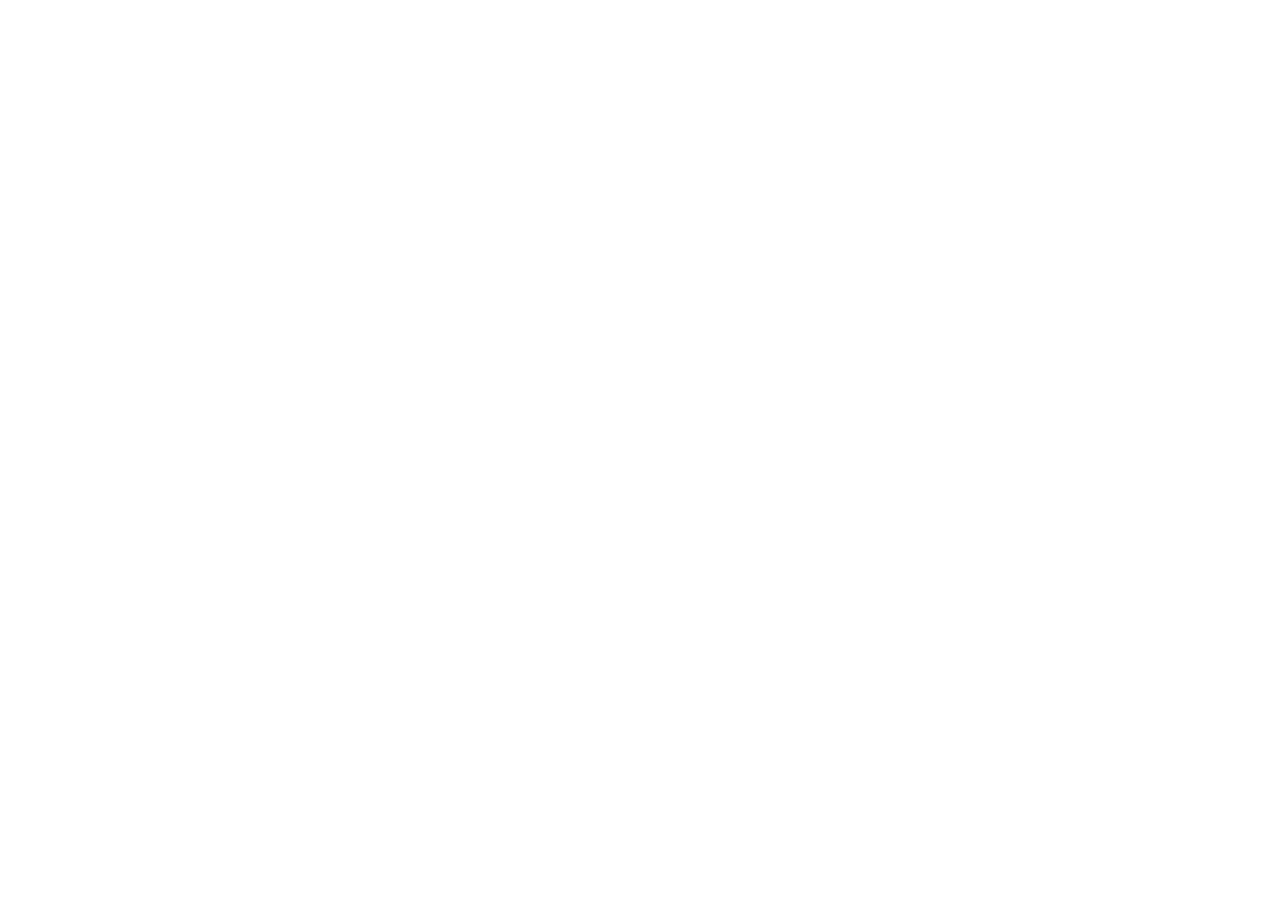
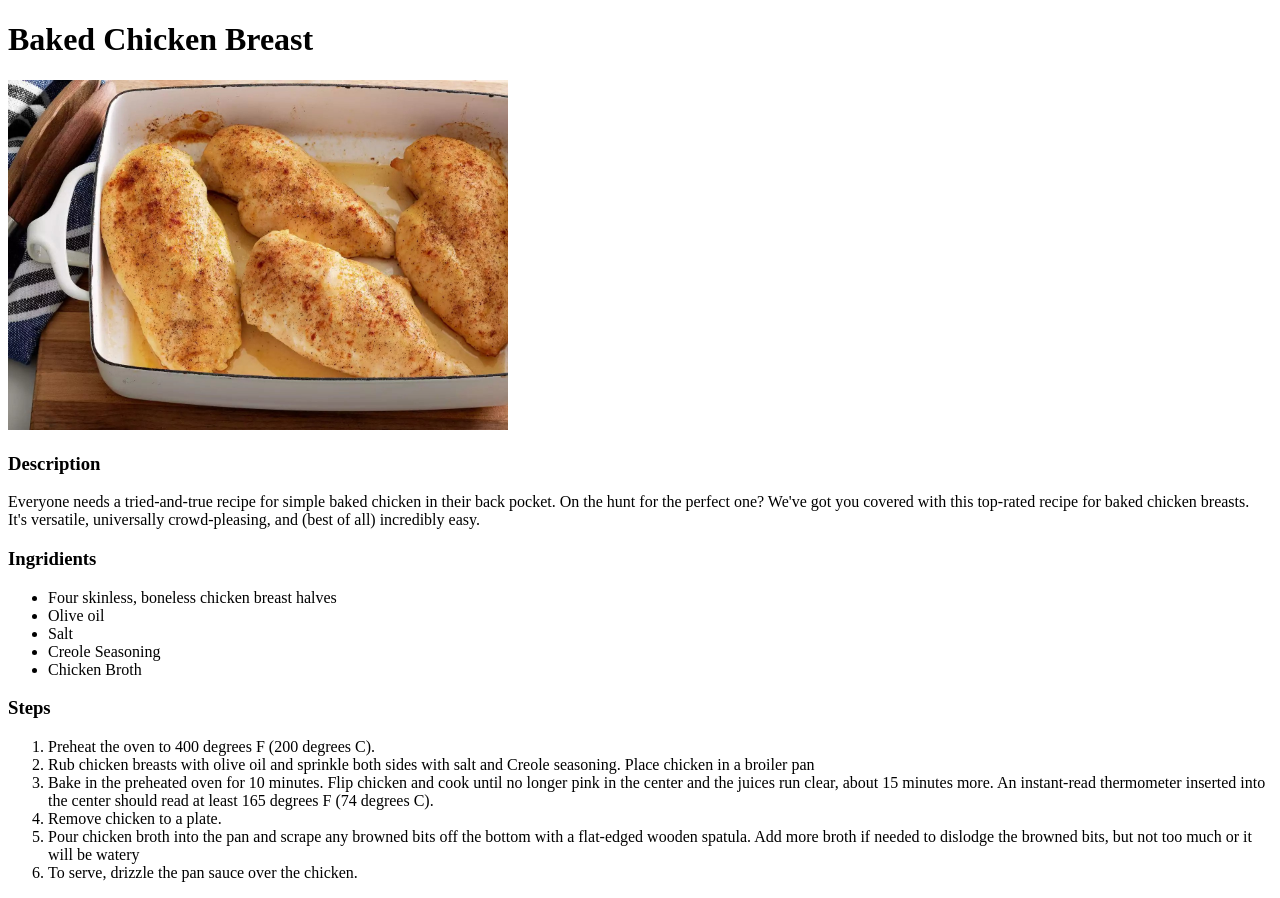
Before and after one commit to fkiarie/odin-recipies, a plain HTML site: page recipies/baked-chicken-breast.html in a window 1280 px wide. Before the commit the page ends 800 px from the top, so only its background shows below. Drawn offline with Linux system fonts and the light colour scheme.

Commit message:
Add and modify content
This will add more content to work with and modify the initial
content placed.

```diff
--- a/recipies/baked-chicken-breast.html
+++ b/recipies/baked-chicken-breast.html
@@ -0,0 +1,44 @@
+<!DOCTYPE html>
+<html lang="en">
+<head>
+    <meta charset="UTF-8">
+    <meta http-equiv="X-UA-Compatible" content="IE=edge">
+    <meta name="viewport" content="width=device-width, initial-scale=1.0">
+    <title>Baked Chicken Breast</title>
+</head>
+<body>
+   <h1>Baked Chicken Breast</h1>
+   <img src="baked-chicken-breast.jpg" alt="denver-omelete" height="350" width="500"/>
+   <h3>Description</h3>
+   <p>
+    Everyone needs a tried-and-true recipe for simple baked chicken in their back pocket. On the hunt
+     for the perfect one? We've got you covered with this top-rated recipe for baked chicken breasts.
+    It's versatile, universally crowd-pleasing, and (best of all) incredibly easy.
+   </p>
+   <h3>Ingridients</h3>
+   <ul>
+    <li>Four skinless, boneless chicken breast halves</li>
+    <li>Olive oil</li>
+    <li>Salt</li>
+    <li>Creole Seasoning</li>
+    <li>Chicken Broth</li>
+   </ul>
+   <h3>Steps</h3>
+   <ol>
+    <li>Preheat the oven to 400 degrees F (200 degrees C).</li>
+    <li>Rub chicken breasts with olive oil and sprinkle both sides with salt and Creole seasoning.
+        Place chicken in a broiler pan</li>
+    <li>
+        Bake in the preheated oven for 10 minutes.
+        Flip chicken and cook until no longer pink in the center and the juices run clear, about 15 minutes more.
+        An instant-read thermometer inserted into the center should read at least 165 degrees F (74 degrees C).
+    </li>
+    <li>Remove chicken to a plate.</li>
+    <li>Pour chicken broth into the pan and scrape any browned bits off the bottom with a flat-edged wooden spatula.
+        Add more broth if needed to dislodge the browned bits, but not too much or it will be watery</li>
+    <li>
+        To serve, drizzle the pan sauce over the chicken.
+    </li>
+   </ol>
+</body>
+</html>
```
Also changed, not shown: index.html (+0 -1 lines), recipies/baked-chicken-breast.jpg (added).
